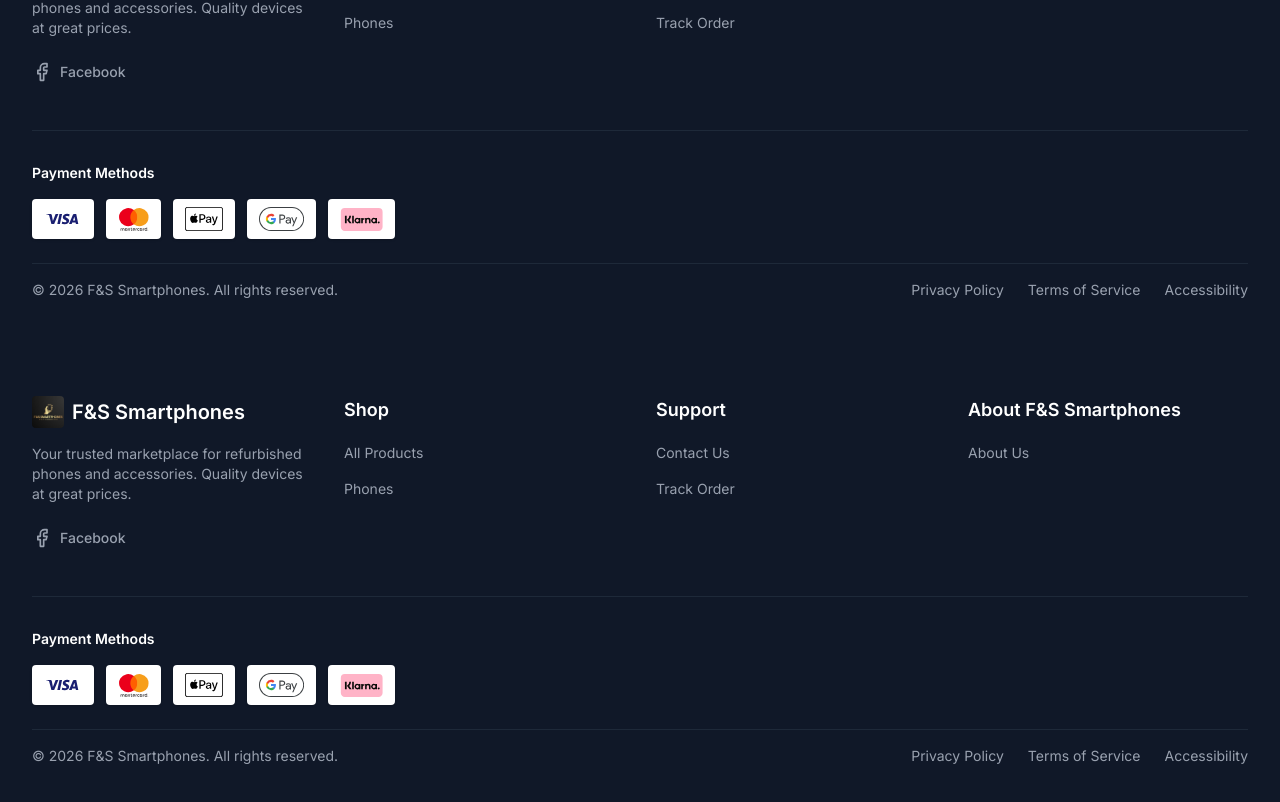
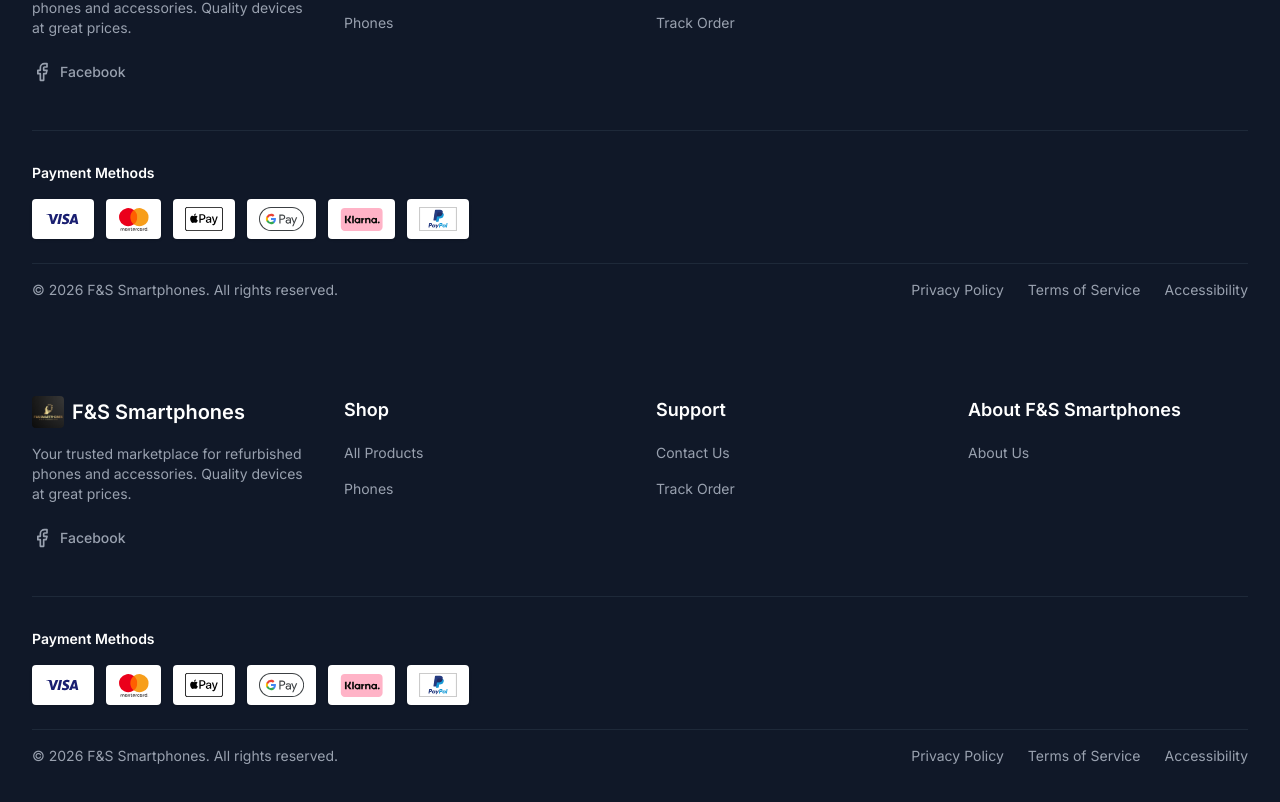
Before and after one commit to mali14655/RecycleTrade, a React (Vite) app: page /success in a window 1280 px wide. Shown: the part 740-1542 px from the top of the page. Built offline with nearby package versions, Linux system fonts and the light colour scheme; no server answers.

Commit message:
paypal added

```diff
--- a/src/components/Footer.jsx
+++ b/src/components/Footer.jsx
@@ -8,6 +8,8 @@
 import applePayLogo from "../assets/cards/pay_apple_pay.svg";
 import googlePayLogo from "../assets/cards/pay_google_pay.svg";
 import klarnaLogo from "../assets/cards/klarna.svg";
+// NEW: PayPal payment icon
+import paypalLogo from "../assets/cards/pay_paypal_logo.svg";
 
 const Footer = () => {
   return (
@@ -162,6 +164,10 @@
             <div className="flex items-center justify-center h-10 px-3 bg-white rounded shadow-sm hover:shadow-md transition-shadow">
               <img src={klarnaLogo} alt="Klarna" className="h-6 object-contain" />
             </div>
+            {/* NEW: PayPal */}
+            <div className="flex items-center justify-center h-10 px-3 bg-white rounded shadow-sm hover:shadow-md transition-shadow">
+              <img src={paypalLogo} alt="PayPal" className="h-6 object-contain" />
+            </div>
           </div>
         </div>
 
--- a/src/pages/Checkout.jsx
+++ b/src/pages/Checkout.jsx
@@ -11,6 +11,8 @@
 import applePayLogo from "../assets/cards/pay_apple_pay.svg";
 import googlePayLogo from "../assets/cards/pay_google_pay.svg";
 import klarnaLogo from "../assets/cards/klarna.svg";
+// NEW: PayPal payment icon
+import paypalLogo from "../assets/cards/pay_paypal_logo.svg";
 
 // Country list
 const COUNTRIES = [
@@ -972,6 +974,10 @@
                     <div className="flex items-center justify-center h-8 px-3 bg-white rounded shadow-sm border border-gray-100">
                       <img src={klarnaLogo} alt="Klarna" className="h-5 object-contain" />
                     </div>
+                    {/* NEW: PayPal */}
+                    <div className="flex items-center justify-center h-8 px-3 bg-white rounded shadow-sm border border-gray-100">
+                      <img src={paypalLogo} alt="PayPal" className="h-5 object-contain" />
+                    </div>
                   </div>
                 </div>
               )}
```
Also changed, not shown: src/assets/cards/pay_paypal_logo.svg (added).
